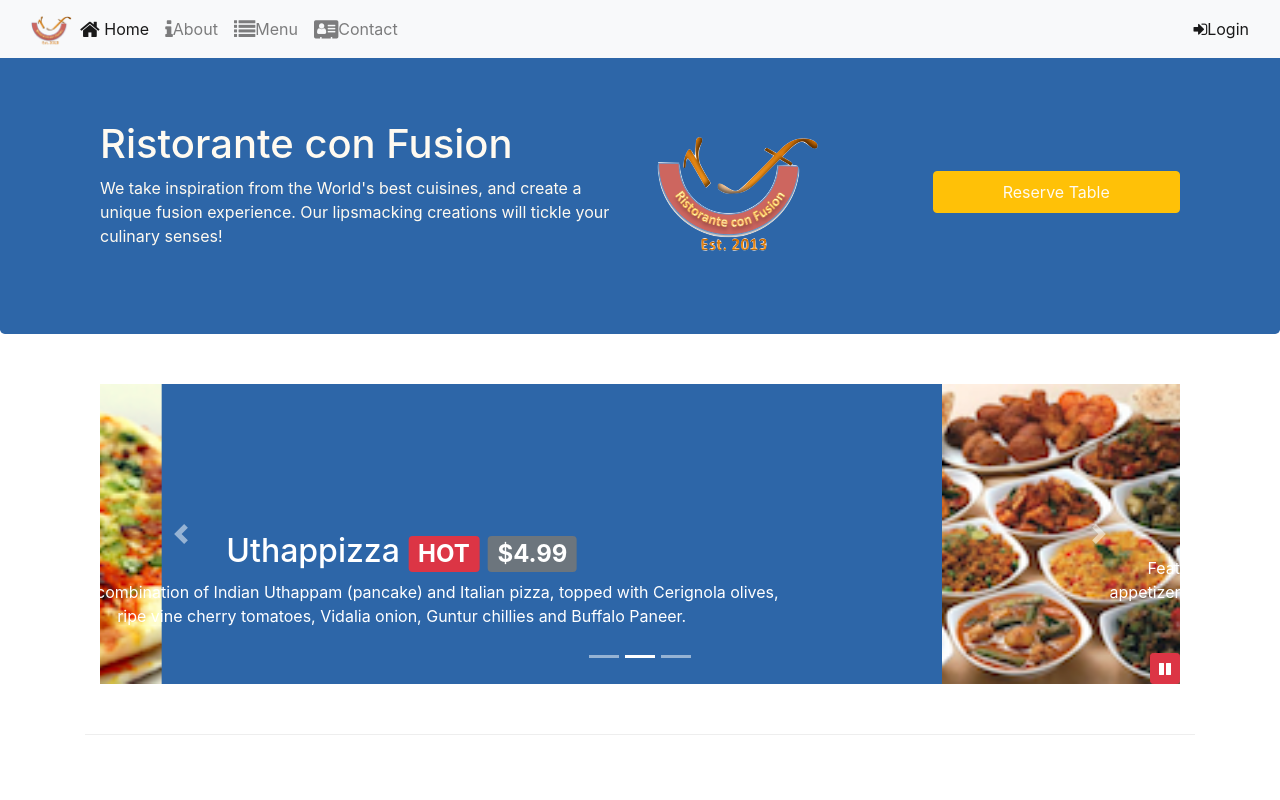
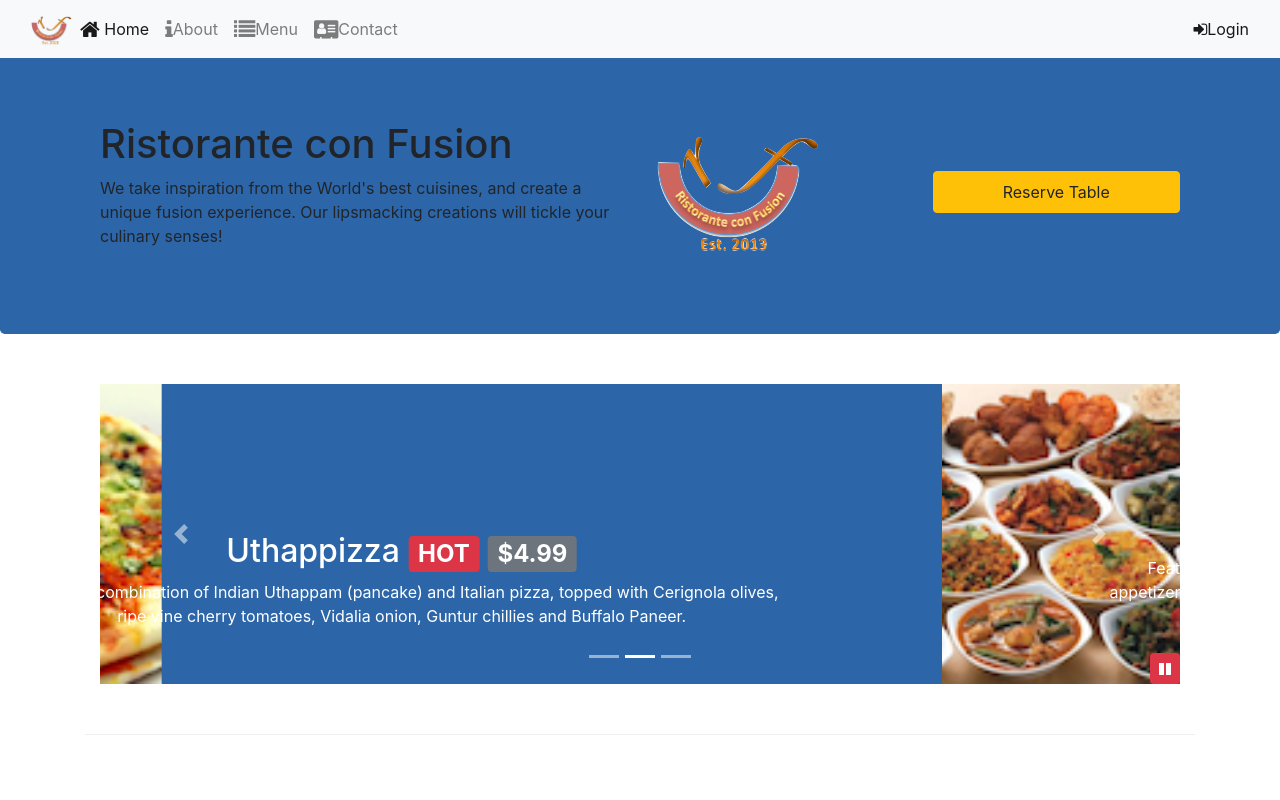
Before and after one commit to Camilo-neck/git-test, a website: page index.html in a window 1280 px wide. Shown: the top 800 px of the page. Drawn offline with nearby package versions, Linux system fonts and the light colour scheme.

Commit message:
Fix jumbotron

```diff
--- a/css/style.scss
+++ b/css/style.scss
@@ -27,12 +27,7 @@ $carousel-item-height: 300px;
 
 .jumbotron {
 	@include zero-margin(70px, 30px);
-	padding: 70px 30px 70px 30px;
-    margin-bottom: 2rem;
-    margin: 0px auto;
-    color: floralwhite;
     background-color: $background-dark;
-    border-radius: .3rem;
 }
 
 address {
```
Also changed, not shown: css/style.css.
